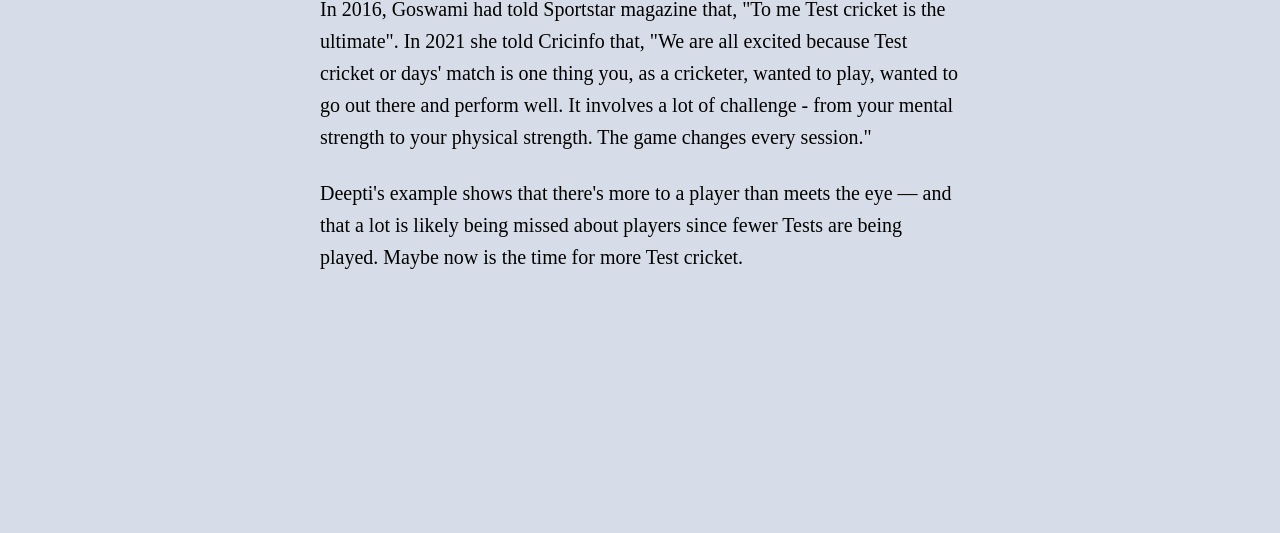
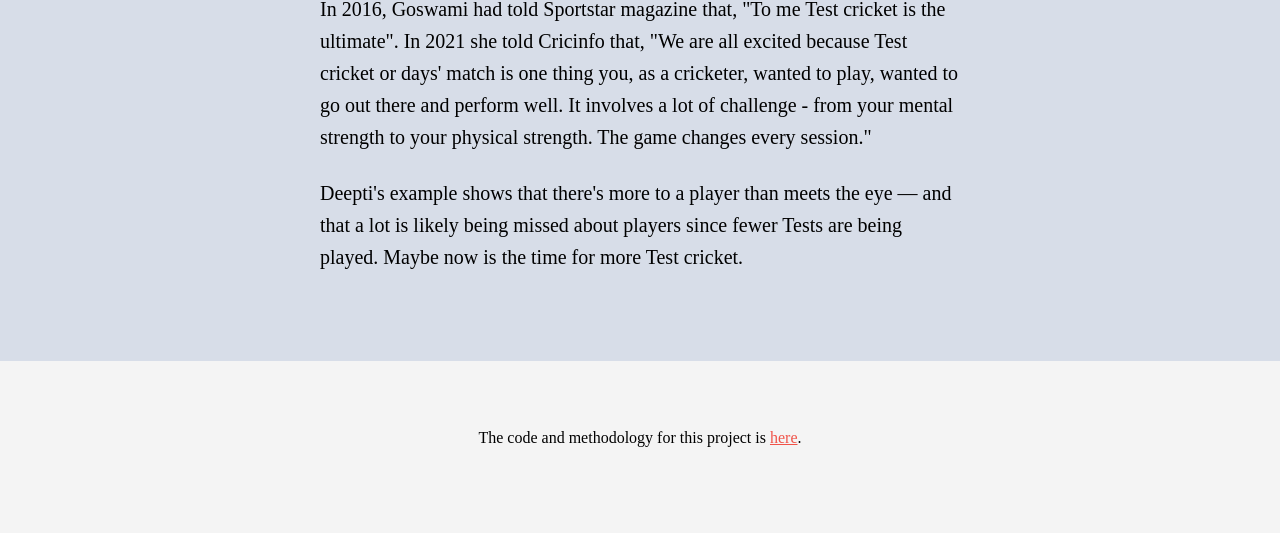
Before and after one commit to shumontosen/lede-first-deepti-sharma, a plain HTML site: page index.html in a window 1280 px wide. Shown: the part 4828-5361 px from the top of the page. Before the commit the page ends 5125 px from the top, so only its background shows below. Drawn offline with nearby package versions, Linux system fonts and the light colour scheme.

Commit message:
added code and method link

```diff
--- a/index.html
+++ b/index.html
@@ -78,6 +78,12 @@
 
     <p>Deepti's example shows that there's more to a player than meets the eye — and that a lot is likely being missed about players since fewer Tests are being played. Maybe now is the time for more Test cricket.</p>
 </div>
+<div class="footer">
+    <div class="content">
+        <p>The code and methodology for this project is <a href="https://github.com/shumontosen/lede-first-deepti-sharma">here</a>.</p>
+
+    </div>
+</div>
 
 </body>
 
--- a/style.css
+++ b/style.css
@@ -142,3 +142,11 @@ code {
     clip: rect(0, 0, 0, 0);
     white-space: nowrap;
 }
+
+.footer {
+            background: #f4f4f4;
+            text-align: center;
+            font-size: 0.8em;
+            margin-top: 4em;
+            padding: 4em 0;
+        }
```
